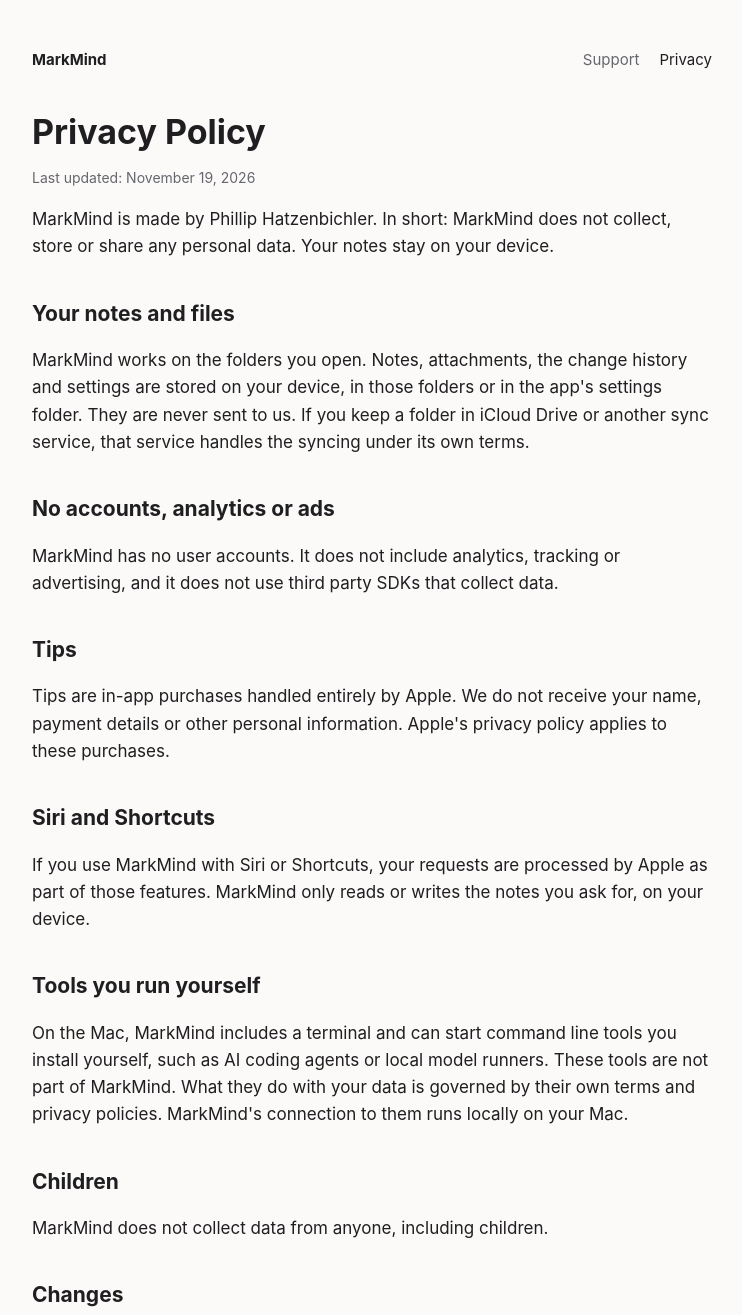
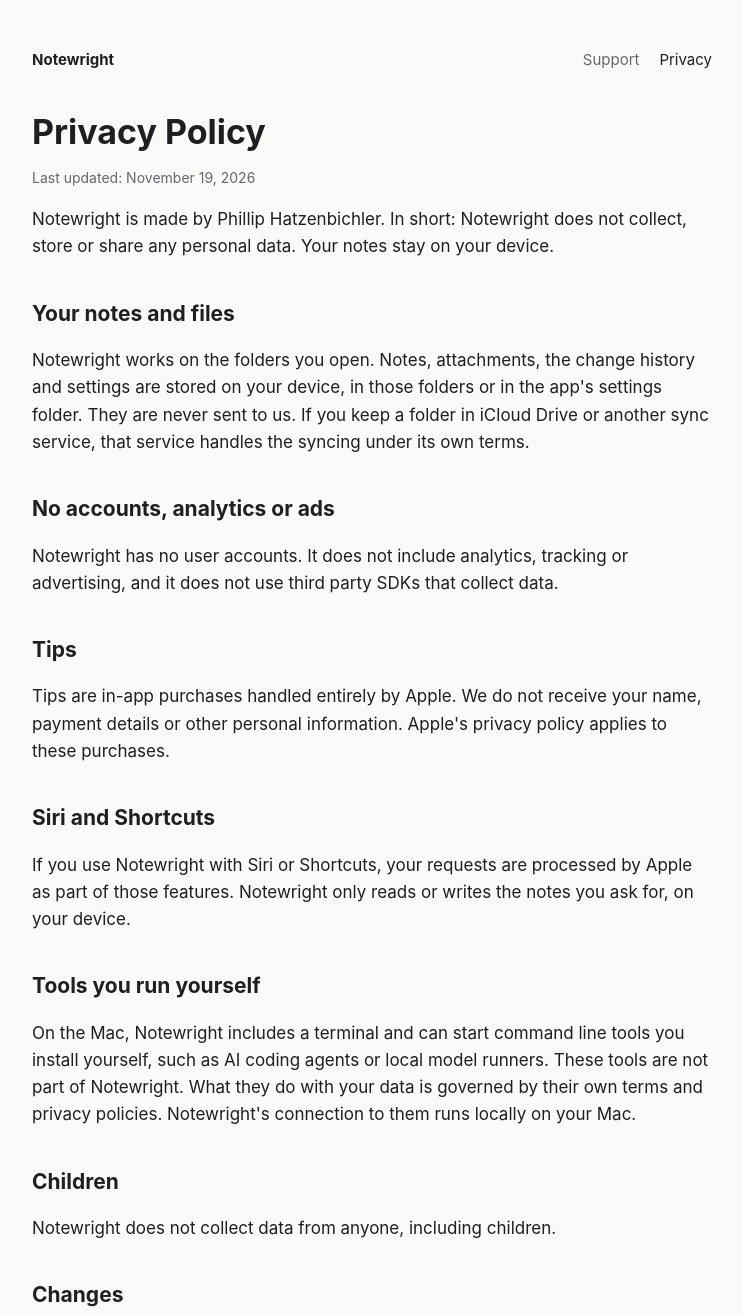
Before and after one commit to haetzen/Notewright, a plain HTML site: page docs/privacy.html in a window 1280 px wide. Shown: the top 1315 px of the page, without its empty margins (268-1010 px from the left). Drawn offline with Linux system fonts and the light colour scheme.

Commit message:
Rename website to Notewright

```diff
--- a/docs/privacy.html
+++ b/docs/privacy.html
@@ -3,33 +3,33 @@
 <head>
 <meta charset="utf-8">
 <meta name="viewport" content="width=device-width, initial-scale=1">
-<title>MarkMind Privacy Policy</title>
+<title>Notewright Privacy Policy</title>
 <link rel="stylesheet" href="style.css">
 </head>
 <body>
 <main>
-<nav><a class="brand" href="./">MarkMind</a><a href="support.html">Support</a><a class="current" href="privacy.html">Privacy</a></nav>
+<nav><a class="brand" href="./">Notewright</a><a href="support.html">Support</a><a class="current" href="privacy.html">Privacy</a></nav>
 <h1>Privacy Policy</h1>
 <p class="small">Last updated: November 19, 2026</p>
-<p>MarkMind is made by Phillip Hatzenbichler. In short: MarkMind does not collect, store or share any personal data. Your notes stay on your device.</p>
+<p>Notewright is made by Phillip Hatzenbichler. In short: Notewright does not collect, store or share any personal data. Your notes stay on your device.</p>
 
 <h2>Your notes and files</h2>
-<p>MarkMind works on the folders you open. Notes, attachments, the change history and settings are stored on your device, in those folders or in the app's settings folder. They are never sent to us. If you keep a folder in iCloud Drive or another sync service, that service handles the syncing under its own terms.</p>
+<p>Notewright works on the folders you open. Notes, attachments, the change history and settings are stored on your device, in those folders or in the app's settings folder. They are never sent to us. If you keep a folder in iCloud Drive or another sync service, that service handles the syncing under its own terms.</p>
 
 <h2>No accounts, analytics or ads</h2>
-<p>MarkMind has no user accounts. It does not include analytics, tracking or advertising, and it does not use third party SDKs that collect data.</p>
+<p>Notewright has no user accounts. It does not include analytics, tracking or advertising, and it does not use third party SDKs that collect data.</p>
 
 <h2>Tips</h2>
 <p>Tips are in-app purchases handled entirely by Apple. We do not receive your name, payment details or other personal information. Apple's privacy policy applies to these purchases.</p>
 
 <h2>Siri and Shortcuts</h2>
-<p>If you use MarkMind with Siri or Shortcuts, your requests are processed by Apple as part of those features. MarkMind only reads or writes the notes you ask for, on your device.</p>
+<p>If you use Notewright with Siri or Shortcuts, your requests are processed by Apple as part of those features. Notewright only reads or writes the notes you ask for, on your device.</p>
 
 <h2>Tools you run yourself</h2>
-<p>On the Mac, MarkMind includes a terminal and can start command line tools you install yourself, such as AI coding agents or local model runners. These tools are not part of MarkMind. What they do with your data is governed by their own terms and privacy policies. MarkMind's connection to them runs locally on your Mac.</p>
+<p>On the Mac, Notewright includes a terminal and can start command line tools you install yourself, such as AI coding agents or local model runners. These tools are not part of Notewright. What they do with your data is governed by their own terms and privacy policies. Notewright's connection to them runs locally on your Mac.</p>
 
 <h2>Children</h2>
-<p>MarkMind does not collect data from anyone, including children.</p>
+<p>Notewright does not collect data from anyone, including children.</p>
 
 <h2>Changes</h2>
 <p>If this policy changes, the new version will be published on this page with a new date.</p>
```
Also changed, not shown: docs/index.html (+7 -7 lines), docs/support.html (+5 -5 lines).
